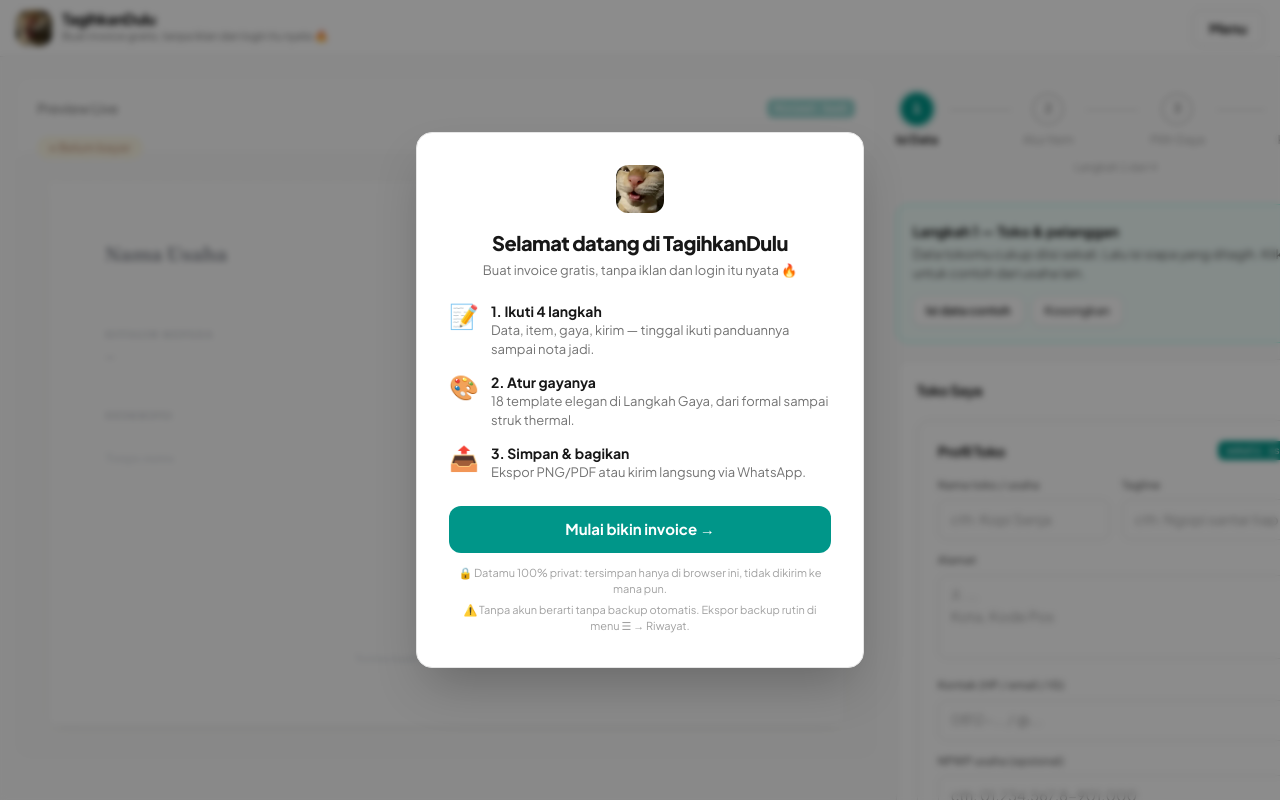
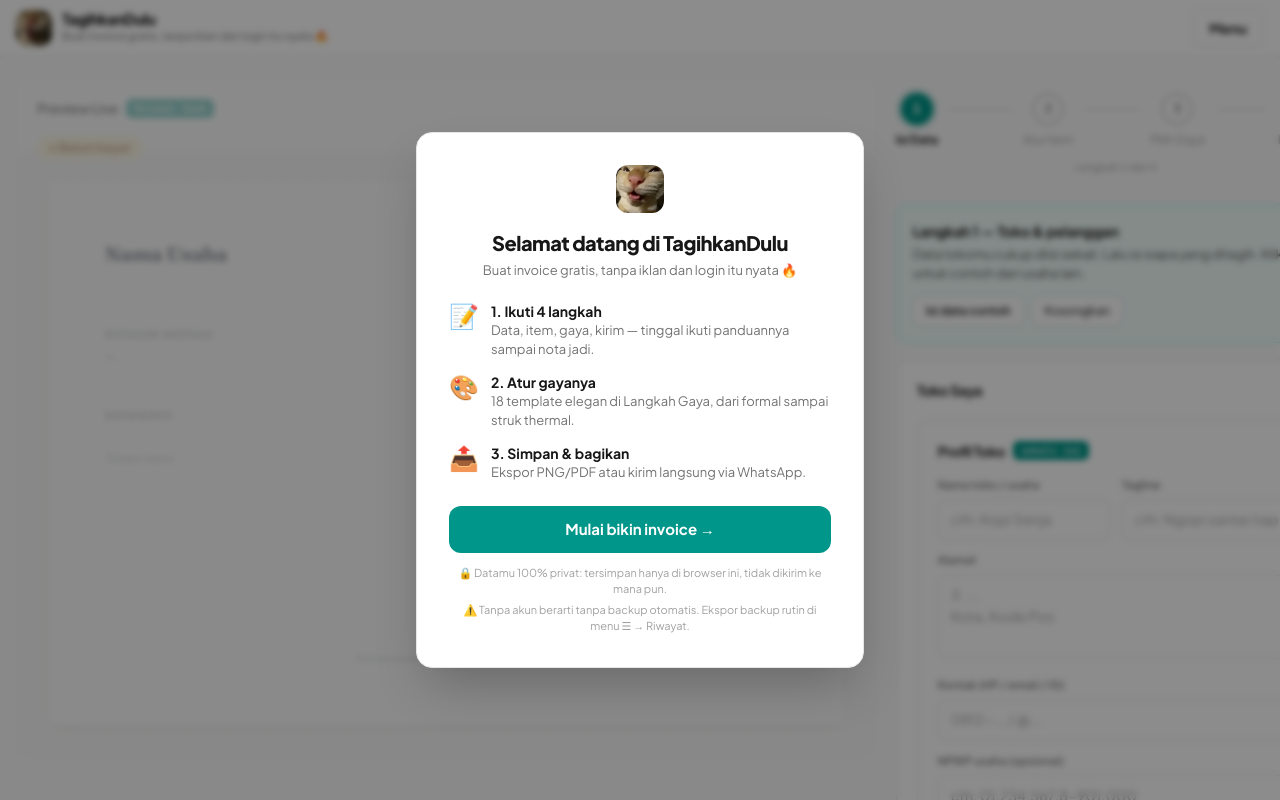
Before and after one commit to junanda24/notakandulu, a React (Vite) app: page / in a window 1280 px wide. Shown: the top 800 px of the page. Built offline with nearby package versions, Linux system fonts and the light colour scheme.

Commit message:
Badge card pindah ke kiri judul (Item jadi x3), aksi tetap kanan

```diff
--- a/src/components/ui.jsx
+++ b/src/components/ui.jsx
@@ -78,15 +78,15 @@ export function Card({ title, sticker, action, children, className = "" }) {
     <section className={`brutal p-4 sm:p-5 ${className}`}>
       {title && (
         <div className="flex items-center justify-between mb-4">
-          <h2 className="text-sm font-bold tracking-tight">{title}</h2>
-          <div className="flex items-center gap-2">
-            {action}
+          <div className="flex items-center gap-2 min-w-0">
+            <h2 className="text-sm font-bold tracking-tight shrink-0">{title}</h2>
             {sticker && (
-              <span className="rounded-md bg-teal-600 px-2 py-0.5 font-mono2 text-[10px] font-bold text-white dark:bg-teal-500">
+              <span className="rounded-md bg-teal-600 px-2 py-0.5 font-mono2 text-[10px] font-bold text-white dark:bg-teal-500 truncate">
                 {sticker}
               </span>
             )}
           </div>
+          {action}
         </div>
       )}
       {children}
--- a/src/components/wizard/StepItem.jsx
+++ b/src/components/wizard/StepItem.jsx
@@ -108,7 +108,7 @@ export default function StepItem({ inv, setInv }) {
 
       <Card
         title="Item"
-        sticker={`${inv.items.length} item`}
+        sticker={`x${inv.items.length}`}
         action={
           <button type="button" onClick={addAndOpen} className="text-[13px] font-extrabold text-teal-700 dark:text-teal-400 hover:underline">
             + Tambah
```
Also changed, not shown: 4 other files (tests, documents, lock files or other folders).
